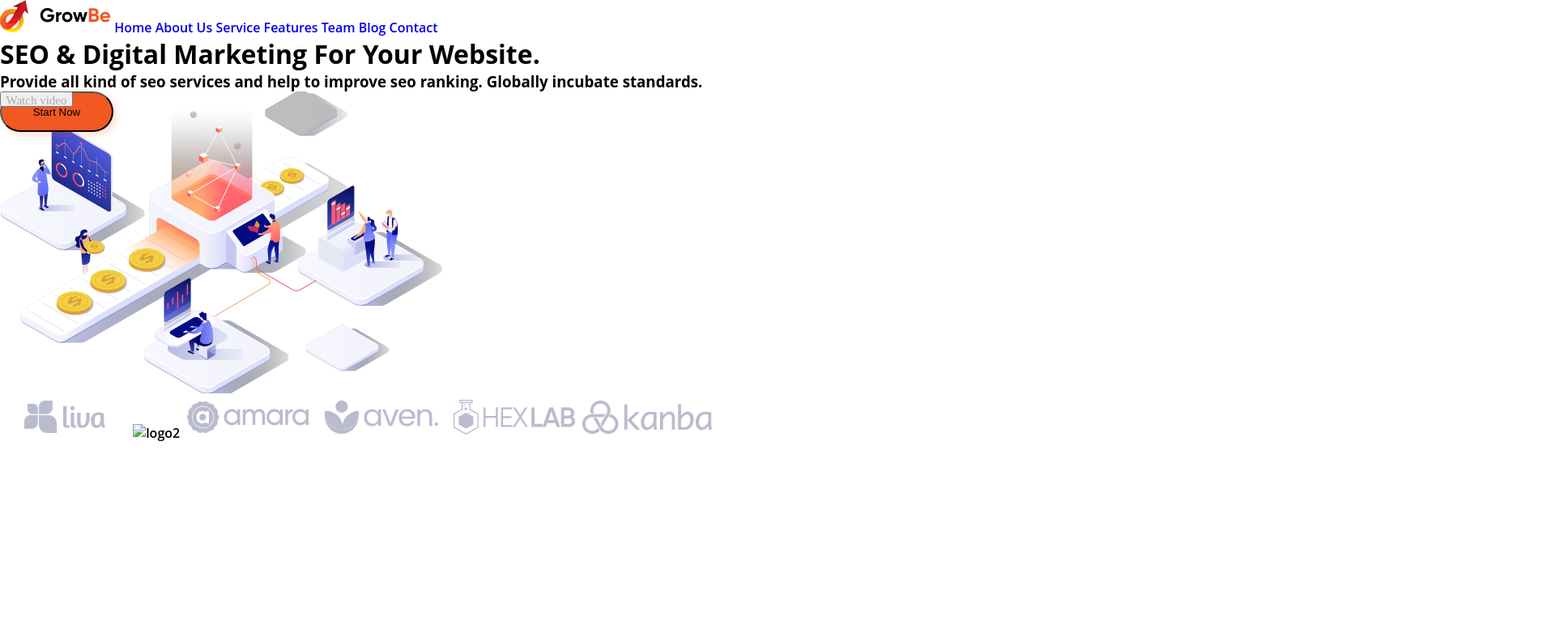
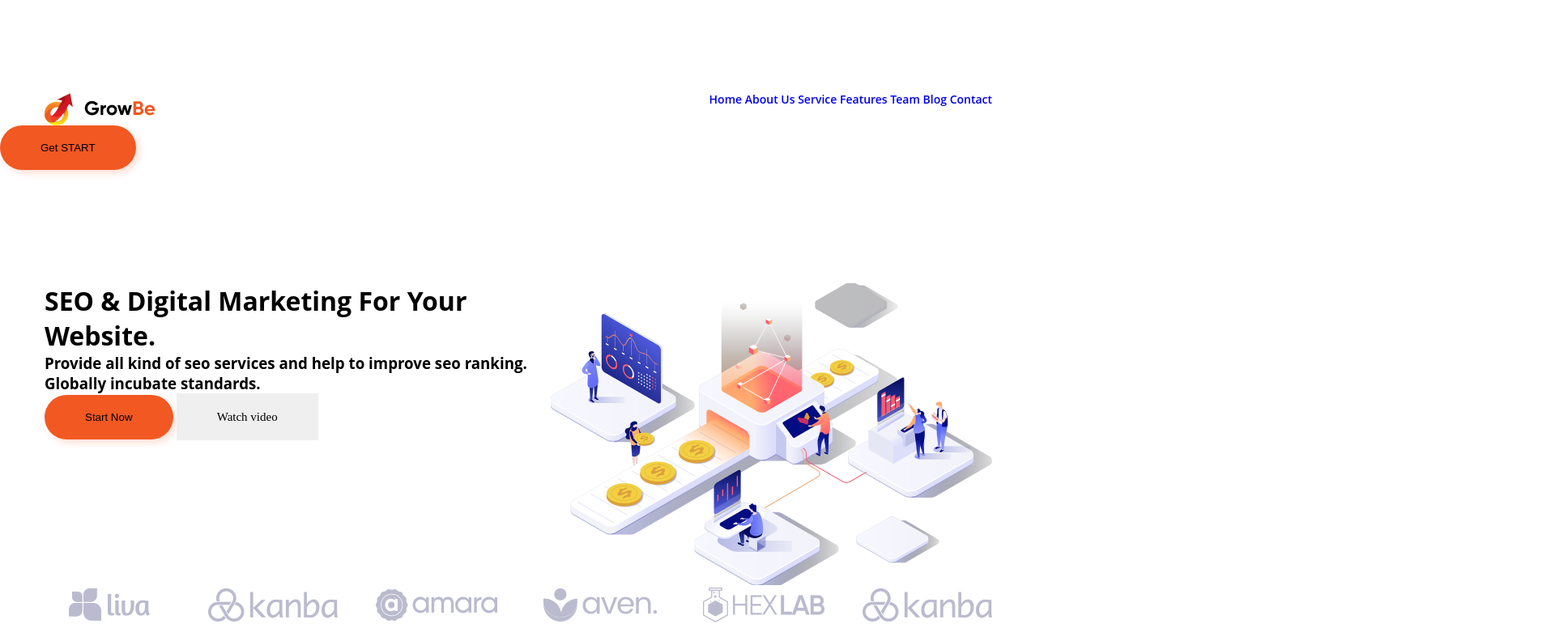
Before and after one commit to Bespaloff90/12.06WH, a plain HTML site: page index.html in a window 1280 px wide. Shown: the whole page at 81% size, 1920 px wide, since content can reach past the window. Drawn offline with Linux system fonts and the light colour scheme.

Commit message:
changes 2

```diff
--- a/index.html
+++ b/index.html
@@ -1,18 +1,18 @@
 <!DOCTYPE html>
 <html lang="en">
-
 	<head>
-    <meta charset="UTF-8">
-    <meta name="viewport" content="width=device-width, initial-scale=1.0">
-    <link rel="stylesheet" href="style.css">
+		<meta charset="UTF-8" />
+		<meta name="viewport" content="width=device-width, initial-scale=1.0" />
+		<link rel="stylesheet" href="style.css" />
 		<title>WorkSmart_notHard</title>
 	</head>
 
 	<body>
 		<header>
+			<div class="header__wrapper container">
+				<img src="img/Logo_subtitle.png" alt="logo_conteiner" />
 				<nav class="navigator_conteiner">
-            <img src="img/Logo_subtitle.png" alt="logo_conteiner">
-            <a class="navigator_link" href="#">Home</a>
+					<a class="navigator_link active" href="#">Home</a>
 					<a class="navigator_link" href="#">About Us</a>
 					<a class="navigator_link" href="#">Service</a>
 					<a class="navigator_link" href="#">Features</a>
@@ -20,35 +20,35 @@
 					<a class="navigator_link" href="#">Blog</a>
 					<a class="navigator_link" href="#">Contact</a>
 				</nav>
-
+			</div>
+			<div class="content_btns_button">
+				<button class="content_btns_button_getstart">Get START</button>
+			</div>
 		</header>
 		<main>
-        <div class="content_wrapper conteiner">
+			<div class="content_wrapper container">
 				<div class="content_block">
-                <h1 class="content_text">SEO & Digital
-                    Marketing For Your
-                    Website.</h1>
-                <h3 class="content_title">Provide all kind of seo services and help to improve
-                    seo ranking. Globally incubate standards.</h3>
-            </div>
+					<h1 class="content_text">SEO & Digital Marketing For Your Website.</h1>
+					<h3 class="content_title">
+						Provide all kind of seo services and help to improve seo ranking. Globally incubate standards.
+					</h3>
 					<div class="content_btns_button">
 						<button class="content_btns_button_start">Start Now</button>
 						<button class="content_btns_buttonplay">Watch video</button>
 					</div>
-            <img class="main_logo" src="img/main.png" alt="main">
+				</div>
+				<img class="main_logo" src="img/main.png" alt="main" />
 			</div>
 		</main>
 		<footer>
-        <div class="logo_conteiner">
-            <img src="img/1.png" alt="logo1">
-            <img src="img/2.png" alt="logo2">
-            <img src="img/3.png" alt="logo3">
-            <img src="img/4.png" alt="logo4">
-            <img src="img/5.png" alt="logo5">
-            <img src="img/6.png" alt="logo6">
+			<div class="logos container">
+				<img src="img/1.png" alt="logo1" />
+				<img src="img/6.png" alt="logo2" />
+				<img src="img/3.png" alt="logo3" />
+				<img src="img/4.png" alt="logo4" />
+				<img src="img/5.png" alt="logo5" />
+				<img src="img/6.png" alt="logo6" />
 			</div>
 		</footer>
-
 	</body>
-
 </html>
--- a/style.css
+++ b/style.css
@@ -10,61 +10,67 @@ body {
 	font-family: 'Open Sans', sans-serif;
 	font-style: normal;
 	font-weight: 600;
-
-    position: absolute;
-    width: 1920px;
-    height: 700px;
-
-    background: #FFFFFF;
 }
 
-.main_logo{
+.main_logo {}
+
+img {
+	max-width: 100%;
+	display: block;
+}
+
+.container {
+	width: 1170px;
+	margin: 0 auto;
+	display: flex;
+	justify-content: space-between;
+}
+
+header {
+	padding: 55px 0;
+	margin-top: 60px;
+	margin-bottom: 85px;
+	/* display: flex; */
+	/* justify-content: space-between; */
+	font-size: 14px;
+	line-height: 16px;
+/* identical to box height */
 
 
+	color: #F25822;
 
 }
 
-/* img {
-	max-width: 100%;
-	display: block;
+.content_btns_button_getstart {
+	background: #f25822;
+	box-shadow: 4px 4px 8px rgba(242, 88, 34, 0.2);
+	border-radius: 50px;
+	padding: 20px 50px;
+	border: none;
 }
-не понимаю, почему применив css
-мой футер выстраивается в столбик?
 
-*/
+.content_btns_button_start {
+	background: #f25822;
+	box-shadow: 4px 4px 8px rgba(242, 88, 34, 0.2);
+	padding: 20px 50px;
+	border-radius: 80px;
+	border: none;
+}
 
+.content_btns_buttonplay {
+	font-family: 'Gilroy-Bold';
+	font-size: 15px;
+	line-height: 18px;
+	padding: 20px 50px;
 
-.container {
+	background-color: none;
+	border: none;
 
 }
 
-header {
+footer {}
 
+.logos {
+	display: flex;
+	justify-content: space-between;
 }
-
-.content_btns_button_start {
-	position: absolute;
-width: 140px;
-height: 50px;
-
-background: #F25822;
-box-shadow: 4px 4px 8px rgba(242, 88, 34, 0.2);
-border-radius: 50px;
-}
-
-.content_btns_buttonplay{
-position: absolute;
-width: 90px;
-height: 19px;
-font-family: 'Gilroy-Bold';
-font-size: 15px;
-line-height: 18px;
-color: #AAAAAA;
-}
-
-footer {position: absolute;
-    width: 1920px;
-    height: 243px;
-
-    background: #FFFFFF;
-    }
```
Lines whose indentation alone changed are shown as unchanged.
